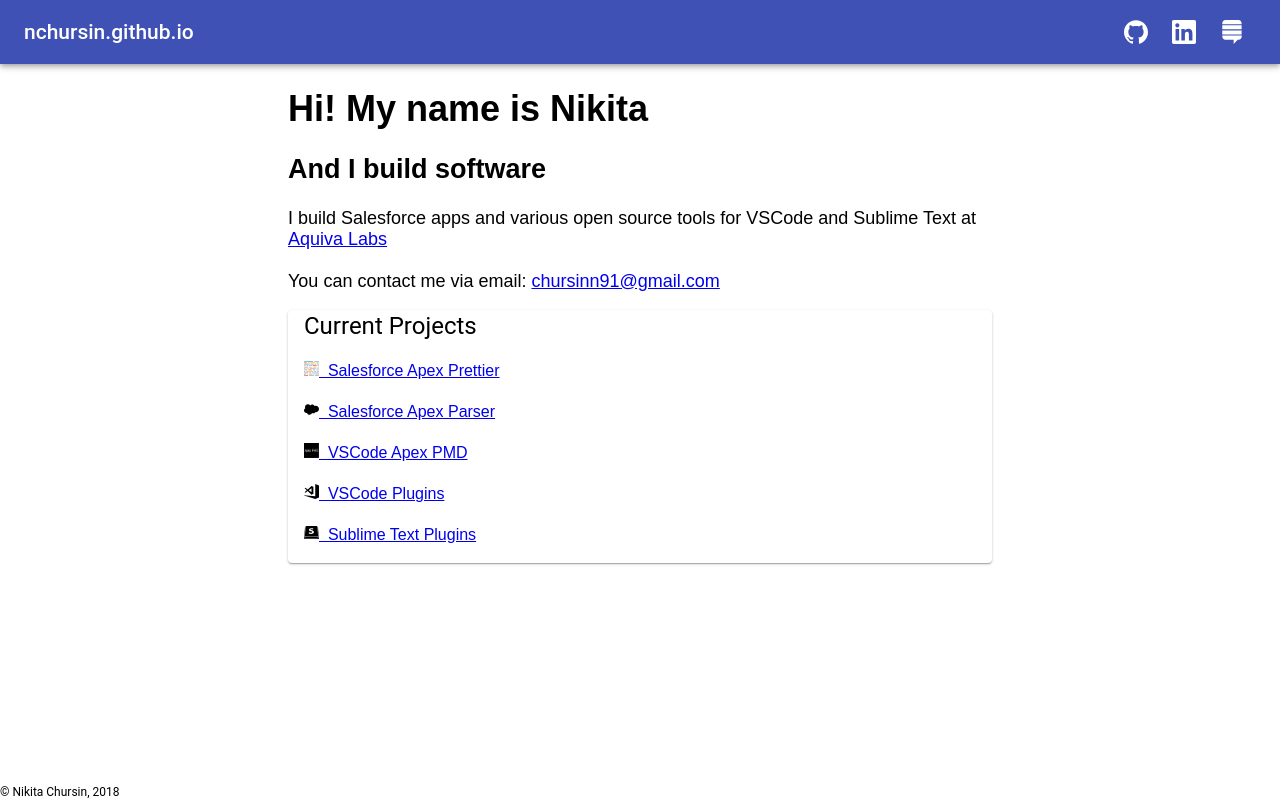
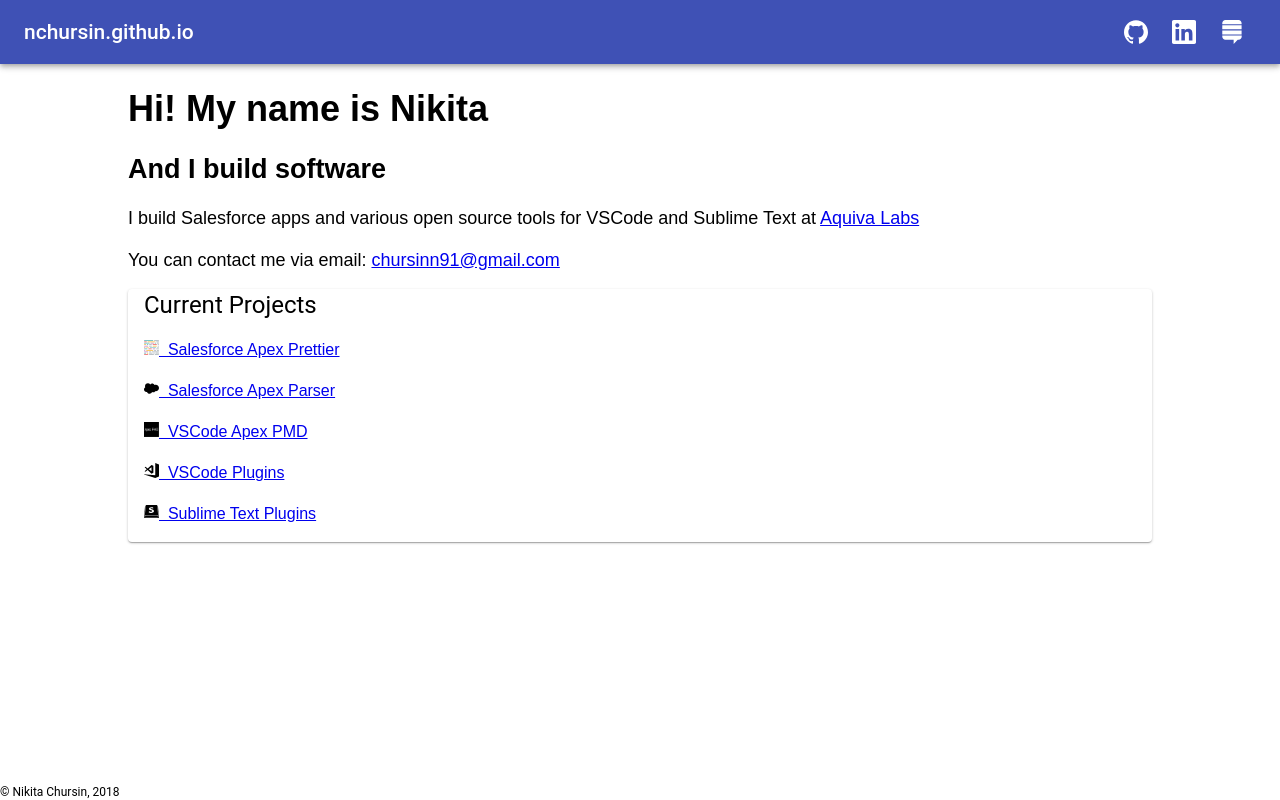
Before and after one commit to nchursin/nchursin.github.io, a React (Create React App) app: page / in a window 1280 px wide. Built offline with nearby package versions, Linux system fonts and the light colour scheme.

Commit message:
%% margin for main content

```diff
--- a/src/components/main/Main.css
+++ b/src/components/main/Main.css
@@ -1,6 +1,8 @@
 .Main {
-    margin-left: 18rem;
-    margin-right: 18rem;
+    width: 80%;
+    margin-left: 10%;
+    margin-right: 10%;
+    align-self: center;
 }
 
 .Main .intro {
```
